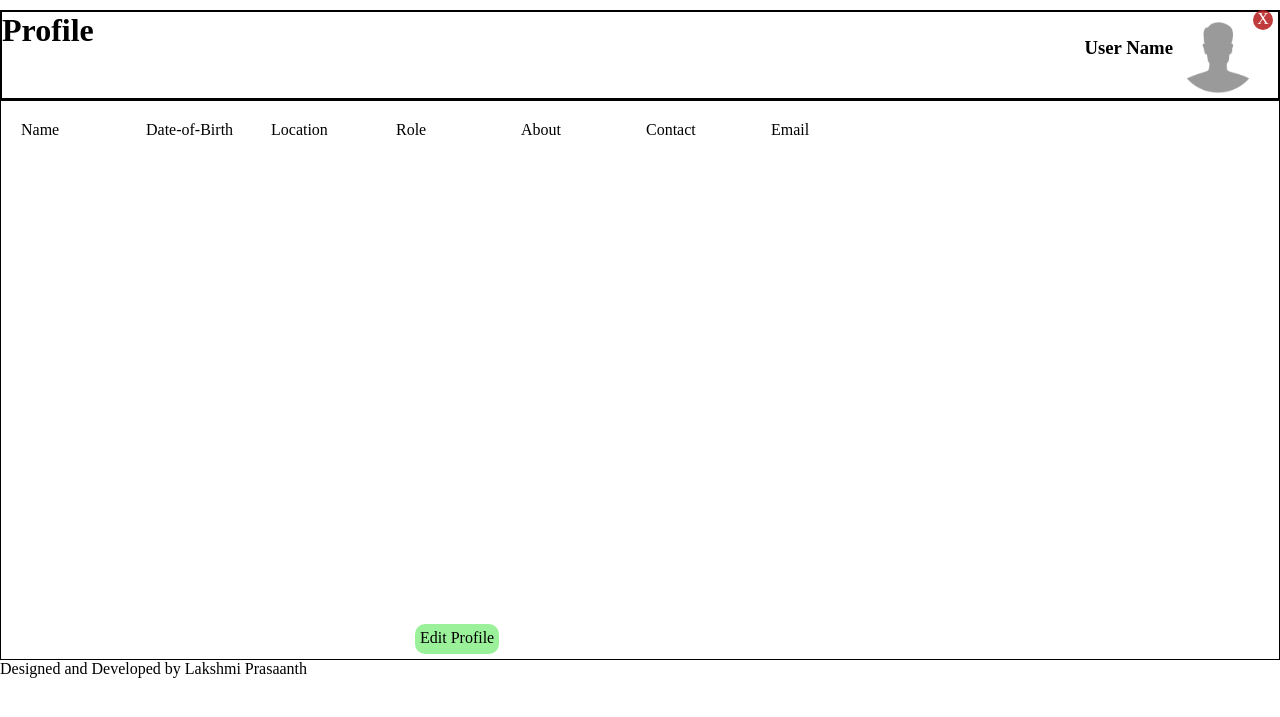
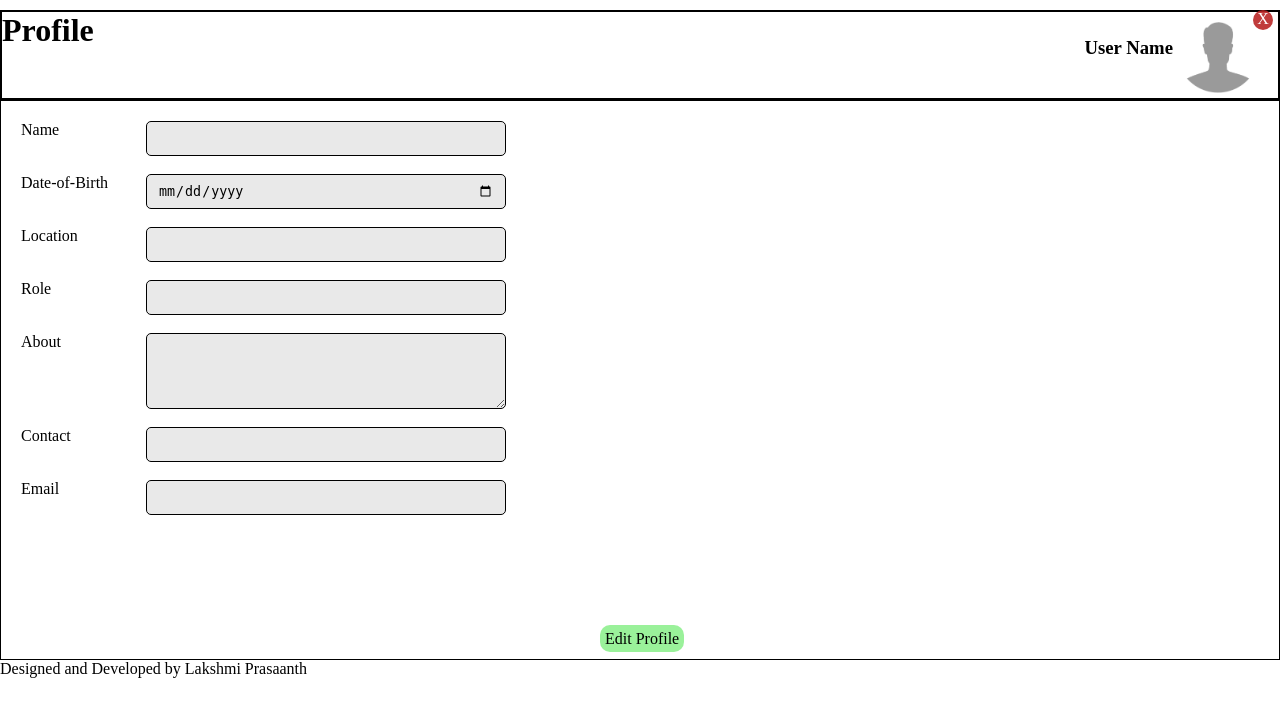
Before and after one commit to Lakshmi-Prasaanth-B/GuviProject, a PHP site: page /profile.html in a window 1280 px wide. Shown: the top 717 px of the page. Run offline with PHP 8.4, Linux system fonts and the light colour scheme; some libraries are stand-ins or nearby versions.

Commit message:
Updated Profile Style

```diff
--- a/Guvi/css/profile.css
+++ b/Guvi/css/profile.css
@@ -5,6 +5,7 @@
 }
 body{
     margin-top:10px;
+    /* min-width:410px; */
     /* color: #ffffffc7; */
 }
 .header{
@@ -49,47 +50,70 @@ body{
     background-color: rgb(255, 0, 0);
 }
 .form{
+    position: relative;
+}
+.formElements{
     border:1px solid;
     height:70vh;
+    /* overflow-x: hidden; */
     overflow-y: scroll;
     padding: 20px;
     position:relative;
+    display: flex;
+    flex-direction: column;
     /* overflow-x: hidden; */
     /* background-color: rgb(73, 65, 65); */
 }
-.form div{
+
+.formElements div{
     max-width:450px;
     width:75vw;
 }
-.form div p{
+.formElements div p{
     min-width:80%;
     margin-left:25px;
     /* background-color: red; */
 }
-.form div label{
+.formElements div label{
     min-width:125px;
     /* background-color: green; */
 }
-.form div{
+.formElements div{
     display:flex;
     justify-content: space-between;
 }
 input,textarea{
-    min-width: 150px;
+    /* min-width: 150px; */
+    min-width: 80%;
+    min-height:35px;
+    width:90%;
     /* min-width:50%; */
-    /* background-color: greenyellow; */
     border:1px solid black;
+    margin-left: 0px;
+    padding:7px 11px;
+    border-radius: 5px;
+}
+input:active,textarea:active{
+    border:2px solid black;
 }
 .form div p{
     display:inline-block;
+    border:2px solid #111;
 }
 .btns{
     position:absolute;
     bottom: 5px;
-    left:50%;
-    transform: translateX(-50%);
+    left: 600px;
+    /* right:30px; */
+    /* left:50%; */
+    /* transform: translateX(-50%); */
     user-select: none;
     cursor: pointer;
+    /* background-color: red; */
+    display:inline-block;
+    height:25px;
+    width: 130px;
+
 }
 .btns a{
     padding:5px;
@@ -108,12 +132,28 @@ input,textarea{
     display: none;
 }
 input.active{
-    display:none;
+    pointer-events: none;
+    background-color: rgba(229, 229, 229, 0.842);
 }
 textarea.active{
-    display:none;
+    pointer-events: none;
+    background-color: rgba(229, 229, 229, 0.842);
 }
-.data.active{
-    display: none;
+
+/* Footer */
+
+
+
+
+
+/* General */
+::-webkit-scrollbar{
+    width:4px;
 }
-/* Footer */
+::-webkit-scrollbar-thumb{
+    background-color: rgba(35, 24, 35, 0.515);
+    border-radius: 3px;
+}
+::-webkit-scrollbar-track{
+    background-color: #f0ffff;
+}
```
